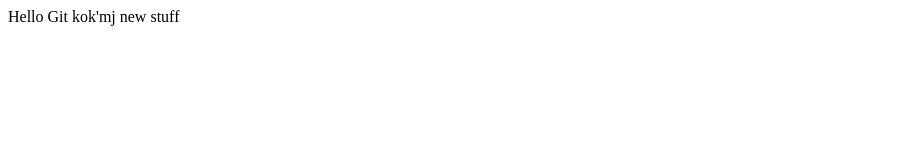
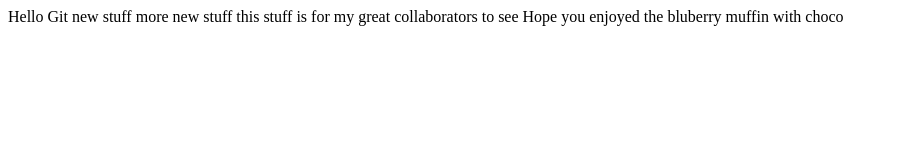
Before and after one commit to dariaantonescu/Github_intro, a plain HTML site: page index.html in a window 1280 px wide. Shown: the whole page, without its empty margins (0-898 px from the left). Drawn offline with Linux system fonts and the light colour scheme.

Commit message:
Update index.html

```diff
--- a/index.html
+++ b/index.html
@@ -7,7 +7,9 @@
 </head>
 <body>
     Hello Git
-    kok'mj
     new stuff
+    more new stuff
+    this stuff is for my great collaborators to see
+    Hope you enjoyed the bluberry muffin with choco
 </body>
 </html>
```
